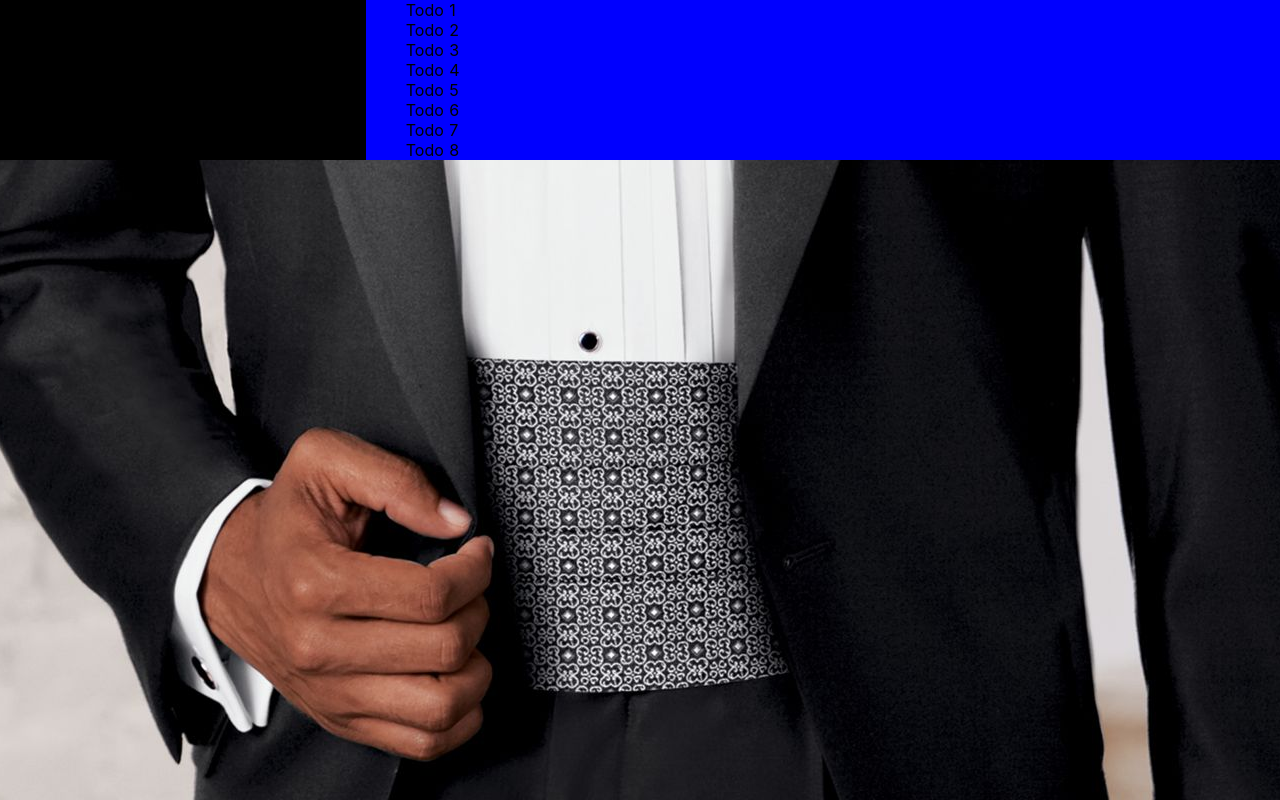
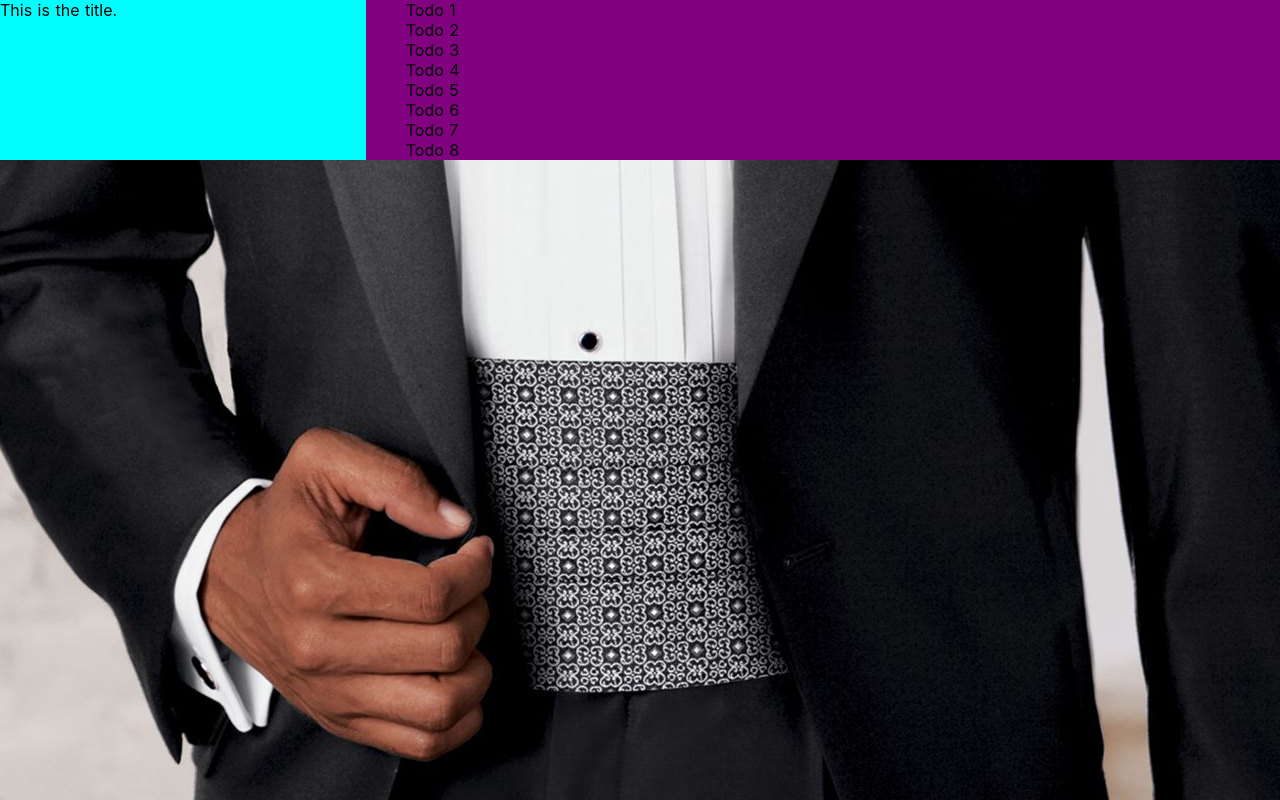
Before and after one commit to bobbypinard/Vue-Projects, a Nuxt app in the folder Groomsmen-App/: page / in a window 1280 px wide. Built offline with nearby package versions, Linux system fonts and the light colour scheme.

Commit message:
Implemented CSS-Grid.

```diff
--- a/Groomsmen-App/components/NavBar.vue
+++ b/Groomsmen-App/components/NavBar.vue
@@ -19,7 +19,4 @@ export default {
 </script>
 
 <style scoped>
-.nav {
-  background-color: black;
-}
 </style>
--- a/Groomsmen-App/components/Todo.vue
+++ b/Groomsmen-App/components/Todo.vue
@@ -24,10 +24,6 @@ export default {
 </script>
 
 <style>
-ul {
-  background-color: blue;
-}
-
 li {
   list-style-type: none;
 }
--- a/Groomsmen-App/pages/index.vue
+++ b/Groomsmen-App/pages/index.vue
@@ -1,7 +1,7 @@
 <template>
   <section class="container">
-    <nav-bar />
-    <todo />
+    <nav-bar class="nav" />
+    <todo class="todo" />
   </section>
 </template>
 
@@ -25,9 +25,6 @@ body {
   background-attachment: fixed;
   background-position: center;
   background-repeat: no-repeat;
-  display: grid;
-  grid-template-columns: 1fr, 2fr;
-  grid-gap: 5rem;
 }
 
 .container {
@@ -35,4 +32,12 @@ body {
   grid-template-columns: 2fr 5fr;
   height: 100%;
 }
+
+.nav {
+  background-color: aqua;
+}
+
+.todo {
+  background-color: purple;
+}
 </style>
```
